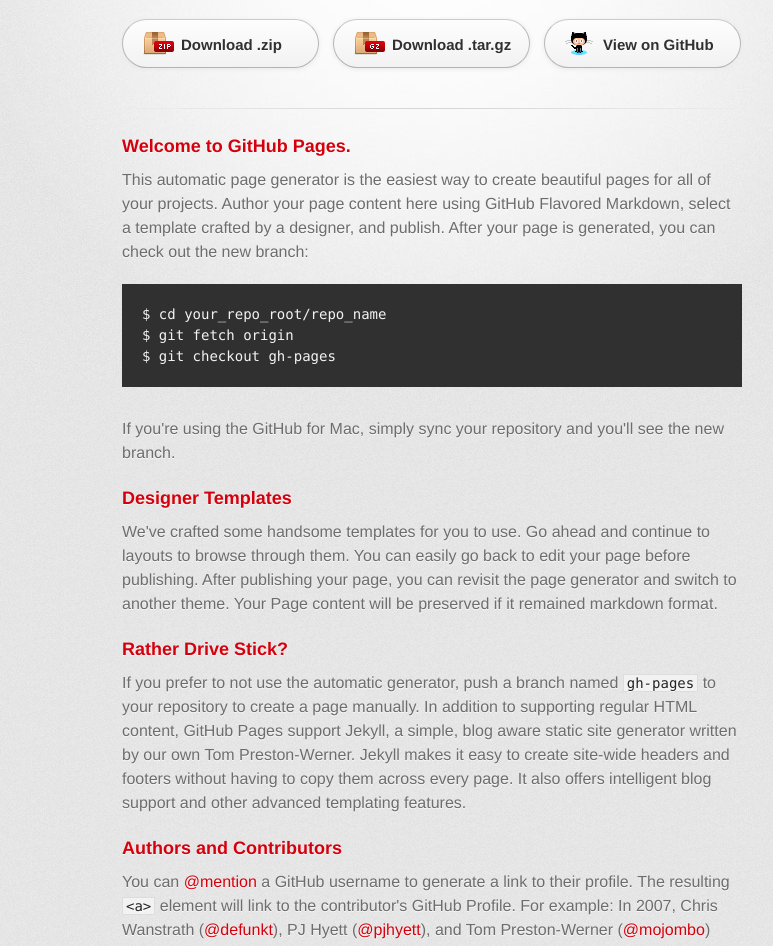
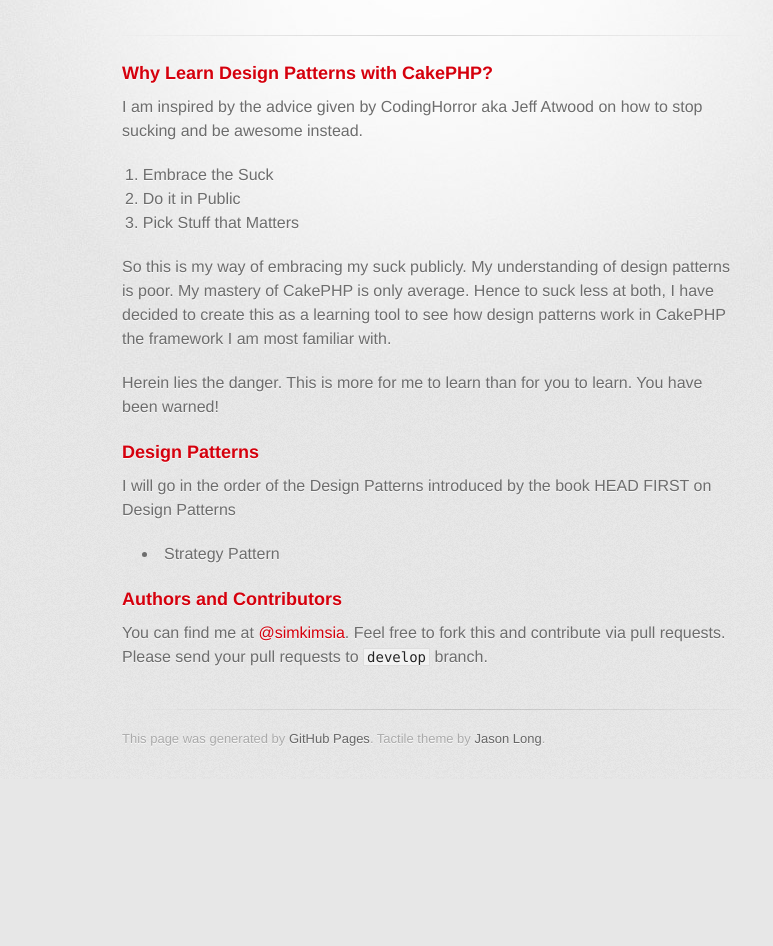
Before and after one commit to simkimsia/learn-design-patterns-with-cakephp, a plain HTML site: page index.html in a window 1280 px wide. Shown: the part 195-1141 px from the top of the page, without its empty margins (208-981 px from the left). After the commit the page ends 974 px from the top, so only its background shows below. Drawn offline with Linux system fonts and the light colour scheme; a web font is replaced by a local one.

Commit message:
Refactor index page

```diff
--- a/index.html
+++ b/index.html
@@ -10,7 +10,7 @@
     <!--[if lt IE 9]>
     <script src="//html5shiv.googlecode.com/svn/trunk/html5.js"></script>
     <![endif]-->
-    <title>Learn-design-patterns-with-cakephp by simkimsia</title>
+    <title>Learn Design Patterns With CakePHP</title>
   </head>
 
   <body>
@@ -18,49 +18,45 @@
       <div class="inner">
 
         <header>
-          <h1>Learn-design-patterns-with-cakephp</h1>
+          <h1>Learn Design Patterns with CakePHP</h1>
           <h2>Using the CakePHP as example to learn design patterns </h2>
         </header>
-
-        <section id="downloads" class="clearfix">
-          <a href="https://github.com/simkimsia/learn-design-patterns-with-cakephp/zipball/master" id="download-zip" class="button"><span>Download .zip</span></a>
-          <a href="https://github.com/simkimsia/learn-design-patterns-with-cakephp/tarball/master" id="download-tar-gz" class="button"><span>Download .tar.gz</span></a>
-          <a href="https://github.com/simkimsia/learn-design-patterns-with-cakephp" id="view-on-github" class="button"><span>View on GitHub</span></a>
-        </section>
 
         <hr>
 
         <section id="main_content">
-          <h3>Welcome to GitHub Pages.</h3>
+          <h3>Why Learn Design Patterns with CakePHP?</h3>
 
-<p>This automatic page generator is the easiest way to create beautiful pages for all of your projects. Author your page content here using GitHub Flavored Markdown, select a template crafted by a designer, and publish. After your page is generated, you can check out the new branch:</p>
+<p>I am inspired by the advice given by CodingHorror aka Jeff Atwood on how to stop sucking and be awesome instead.</p>
 
-<pre><code>$ cd your_repo_root/repo_name
-$ git fetch origin
-$ git checkout gh-pages
-</code></pre>
+<ol>
+  <li>Embrace the Suck</li>
+  <li>Do it in Public</li>
+  <li>Pick Stuff that Matters</li>
+</ol>
 
-<p>If you're using the GitHub for Mac, simply sync your repository and you'll see the new branch.</p>
+<p>So this is my way of embracing my suck publicly. My understanding of design patterns is poor. My mastery of CakePHP is only average. Hence to suck less at both, I have decided to create this as a learning tool to see how design patterns work in CakePHP the framework I am most familiar with.</p>
 
-<h3>Designer Templates</h3>
+<p>Herein lies the danger. This is more for me to learn than for you to learn. You have been warned!</p>
 
-<p>We've crafted some handsome templates for you to use. Go ahead and continue to layouts to browse through them. You can easily go back to edit your page before publishing. After publishing your page, you can revisit the page generator and switch to another theme. Your Page content will be preserved if it remained markdown format.</p>
+<h3>Design Patterns</h3>
 
-<h3>Rather Drive Stick?</h3>
+<p>I will go in the order of the Design Patterns introduced by the book HEAD FIRST on Design Patterns</p>
 
-<p>If you prefer to not use the automatic generator, push a branch named <code>gh-pages</code> to your repository to create a page manually. In addition to supporting regular HTML content, GitHub Pages support Jekyll, a simple, blog aware static site generator written by our own Tom Preston-Werner. Jekyll makes it easy to create site-wide headers and footers without having to copy them across every page. It also offers intelligent blog support and other advanced templating features.</p>
+<ul>
+  <li>Strategy Pattern</li>
+</ul>
+
 
 <h3>Authors and Contributors</h3>
 
-<p>You can <a href="https://github.com/blog/821" class="user-mention">@mention</a> a GitHub username to generate a link to their profile. The resulting <code>&lt;a&gt;</code> element will link to the contributor's GitHub Profile. For example: In 2007, Chris Wanstrath (<a href="https://github.com/defunkt" class="user-mention">@defunkt</a>), PJ Hyett (<a href="https://github.com/pjhyett" class="user-mention">@pjhyett</a>), and Tom Preston-Werner (<a href="https://github.com/mojombo" class="user-mention">@mojombo</a>) founded GitHub.</p>
+<p>You can find me at <a href="https://github.com/simkimsia" class="user-mention">@simkimsia</a>. Feel free to fork this and contribute via pull requests.
 
-<h3>Support or Contact</h3>
+Please send your pull requests to <code>develop</code> branch.</p>
 
-<p>Having trouble with Pages? Check out the documentation at <a href="http://help.github.com/pages">http://help.github.com/pages</a> or contact <a href="mailto:support@github.com">support@github.com</a> and we’ll help you sort it out.</p>
         </section>
 
         <footer>
-          Learn-design-patterns-with-cakephp is maintained by <a href="https://github.com/simkimsia">simkimsia</a><br>
           This page was generated by <a href="http://pages.github.com">GitHub Pages</a>. Tactile theme by <a href="http://twitter.com/jasonlong">Jason Long</a>.
         </footer>
 
```
